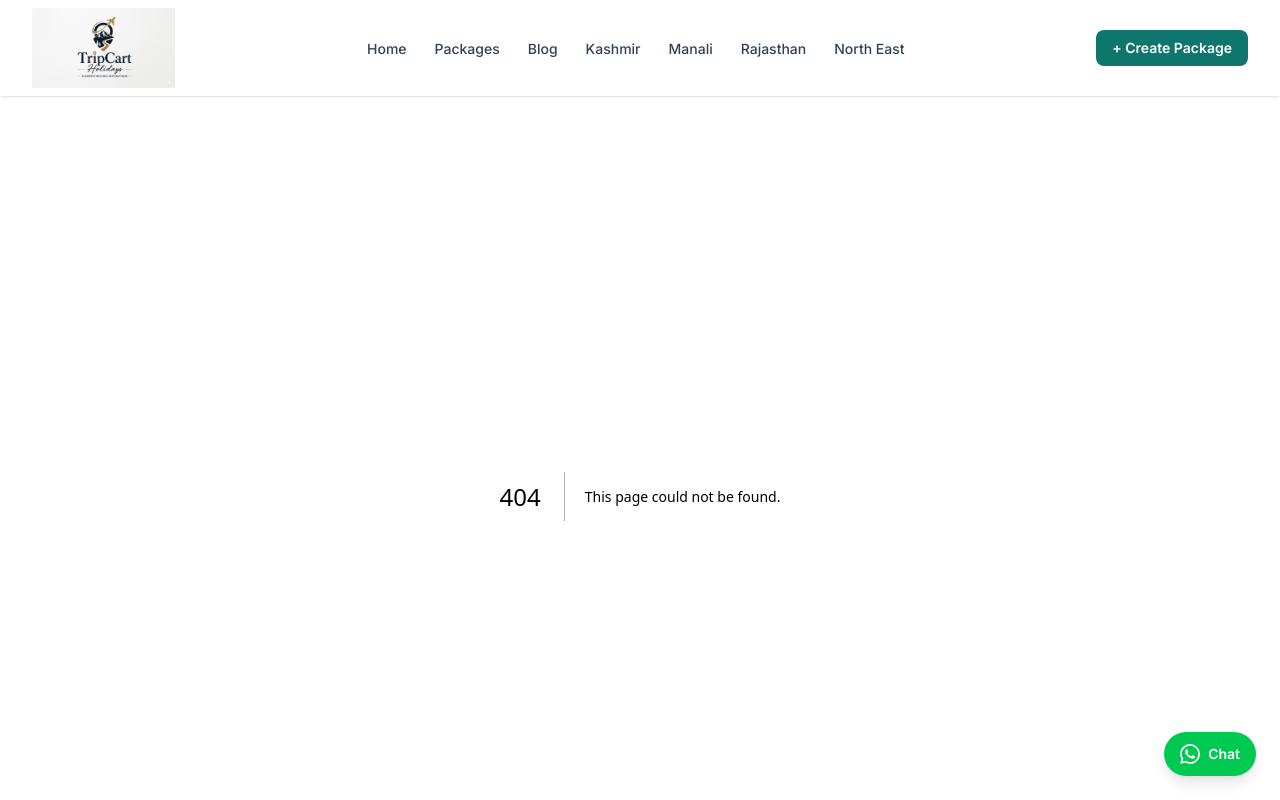
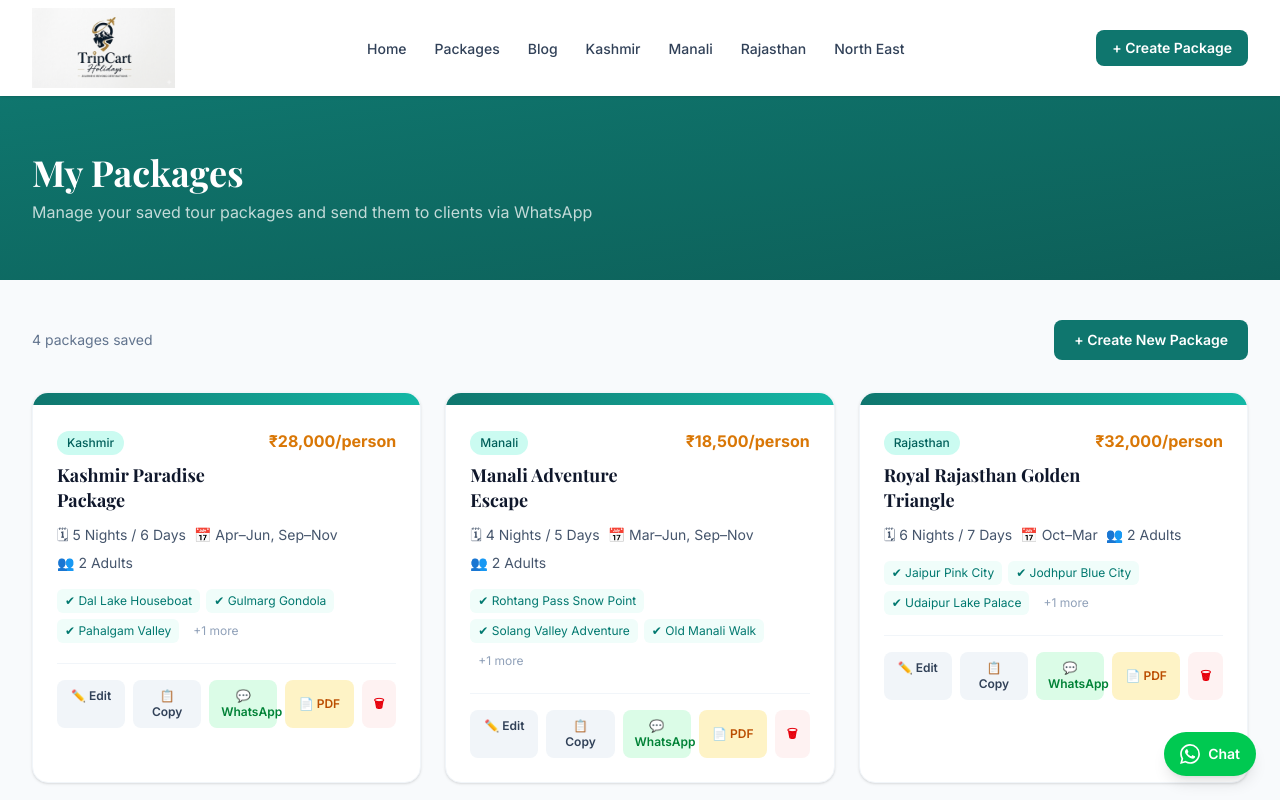
Before and after one commit to abdulhanna/tourwllah, a Next.js app: page /admin in a window 1280 px wide. Before the commit this address had no page. Shown: the top 800 px of the page. Built offline with nearby package versions, Linux system fonts and the light colour scheme; a web font is replaced by a local one.

Commit message:
feat: relocate agent package CRM to /admin (with set-state-in-effect fix)

```diff
--- /dev/null
+++ b/app/admin/page.js
@@ -0,0 +1,62 @@
+'use client'
+
+import { useState, useEffect } from 'react'
+import Link from 'next/link'
+import PackageCard from '@/components/packages/PackageCard'
+import { getPackages } from '@/lib/storage'
+
+export default function MyPackages() {
+  const [packages, setPackages] = useState(null)
+
+  const refresh = () => setPackages(getPackages())
+
+  useEffect(() => {
+    refresh()
+  }, [])
+
+  if (packages === null) return <div className="min-h-screen flex items-center justify-center"><div className="text-brand text-4xl animate-pulse">🏔</div></div>
+
+  return (
+    <div className="min-h-screen bg-slate-50">
+      {/* Header */}
+      <section className="bg-gradient-to-br from-brand to-brand-dark text-white py-14">
+        <div className="max-w-7xl mx-auto px-4 sm:px-6 lg:px-8">
+          <h1 className="font-display text-3xl sm:text-4xl font-bold mb-2">My Packages</h1>
+          <p className="text-white/75">Manage your saved tour packages and send them to clients via WhatsApp</p>
+        </div>
+      </section>
+
+      <div className="max-w-7xl mx-auto px-4 sm:px-6 lg:px-8 py-10">
+        <div className="flex items-center justify-between mb-8">
+          <p className="text-slate-500 text-sm">{packages.length} package{packages.length !== 1 ? 's' : ''} saved</p>
+          <Link
+            href="/create-package"
+            className="inline-flex items-center gap-2 bg-brand text-white px-5 py-2.5 rounded-lg text-sm font-semibold hover:bg-brand-dark transition-colors"
+          >
+            + Create New Package
+          </Link>
+        </div>
+
+        {packages.length === 0 ? (
+          <div className="text-center py-24">
+            <span className="text-6xl block mb-4">📦</span>
+            <h2 className="font-display text-xl font-bold text-slate-700 mb-2">No packages yet</h2>
+            <p className="text-slate-500 mb-8">Create your first package to start generating leads</p>
+            <Link
+              href="/create-package"
+              className="inline-flex items-center gap-2 bg-brand text-white px-6 py-3 rounded-lg font-semibold hover:bg-brand-dark transition-colors"
+            >
+              + Create Package
+            </Link>
+          </div>
+        ) : (
+          <div className="grid grid-cols-1 sm:grid-cols-2 lg:grid-cols-3 gap-6">
+            {packages.map(pkg => (
+              <PackageCard key={pkg.id} pkg={pkg} onRefresh={refresh} />
+            ))}
+          </div>
+        )}
+      </div>
+    </div>
+  )
+}
```
